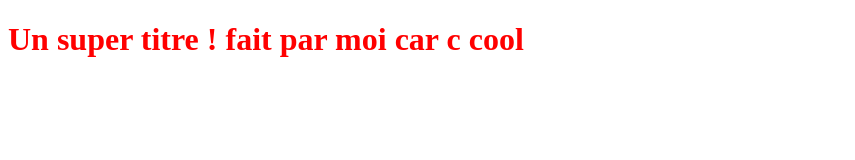
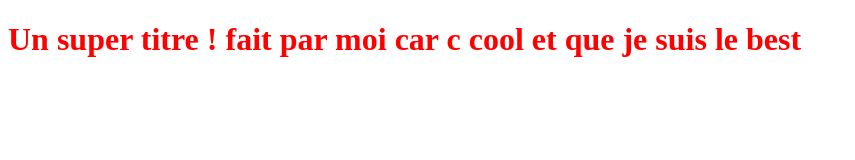
Before and after one commit to azgardaa/Projet-1, a plain HTML site: page index.html in a window 1280 px wide. Shown: the whole page, without its empty margins (0-855 px from the left). Drawn offline with Linux system fonts and the light colour scheme.

Commit message:
cagnotte test

```diff
--- a/index.html
+++ b/index.html
@@ -5,6 +5,6 @@
    <link rel="stylesheet" type="text/css" href="style.css">
 </head>
 <body>
-   <h1>Un super titre ! fait par moi car c cool </h1>
+   <h1>Un super titre ! fait par moi car c cool et que je suis le best </h1>
 </body>
 </html>
```
